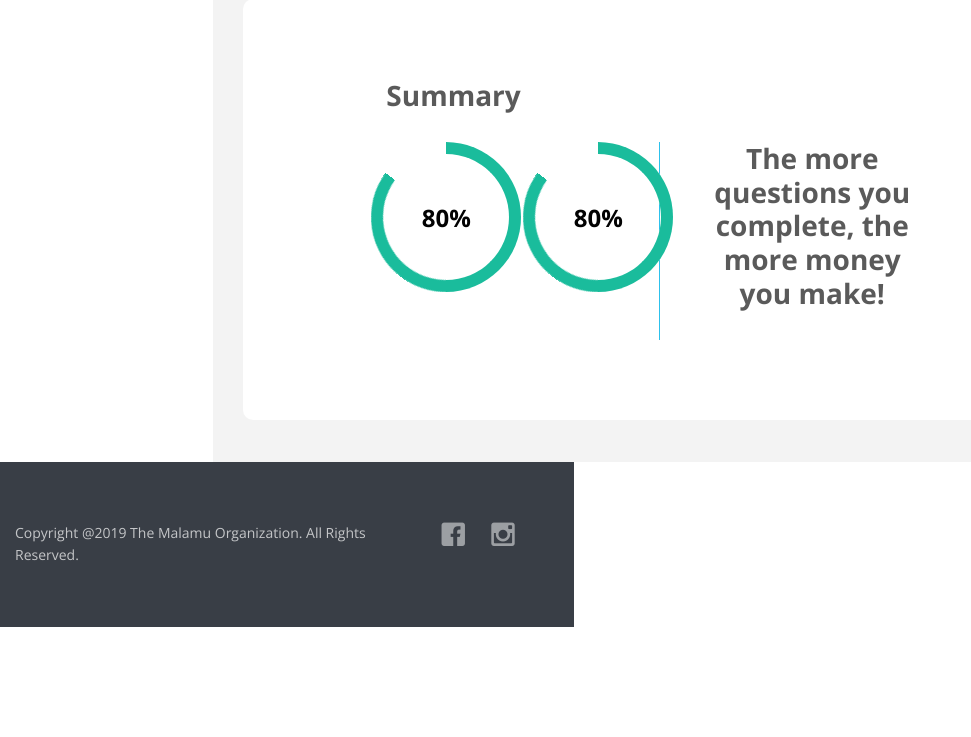
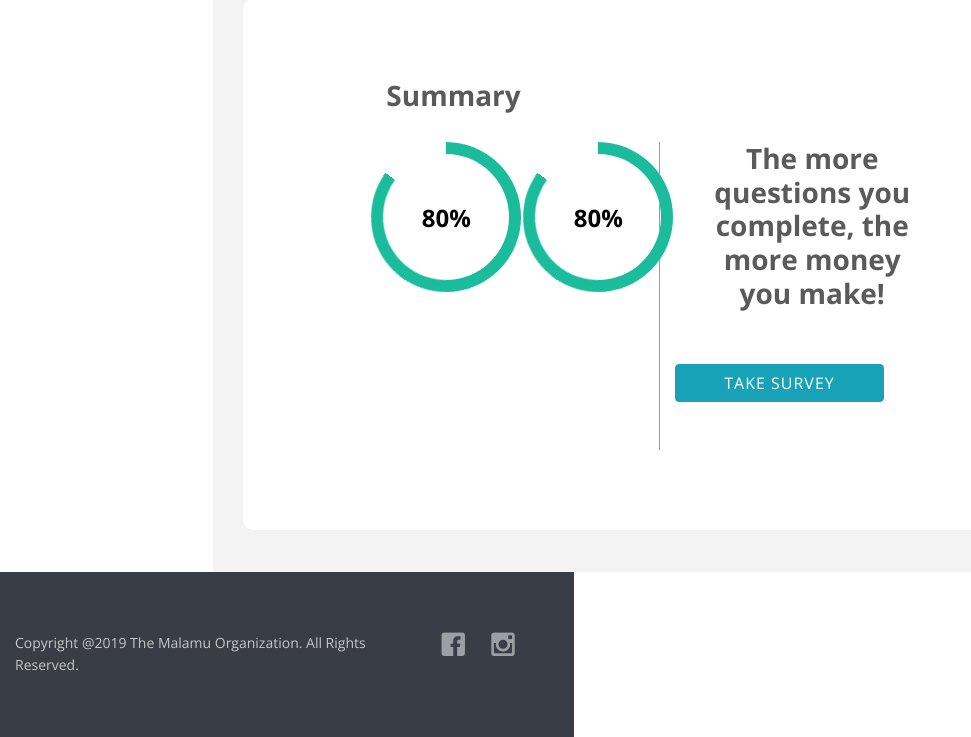
Before and after one commit to praveen-tissera/malamu, a CodeIgniter app: the page made by application/views/dashboard.php in a window 1280 px wide. Shown: the part 1571-2308 px from the top of the page, without its empty margins (0-971 px from the left). Before the commit the page ends 2198 px from the top, so only its background shows below. Run offline with CodeIgniter, Linux system fonts and the light colour scheme; some libraries are stand-ins or nearby versions; some web fonts are replaced.

Commit message:
update ui

```diff
--- a/application/views/dashboard.php
+++ b/application/views/dashboard.php
@@ -235,6 +235,7 @@
 											<h3 class="text-center">
 											<strong>The more questions you <br> complete, the more money <br> you make!</strong>
 											</h3>
+											<button class="btn btn-color btn-info mb-5 mt-4 pl-5 pr-5">Take Survey</button>
 										</div>
 									</div>
 
```
